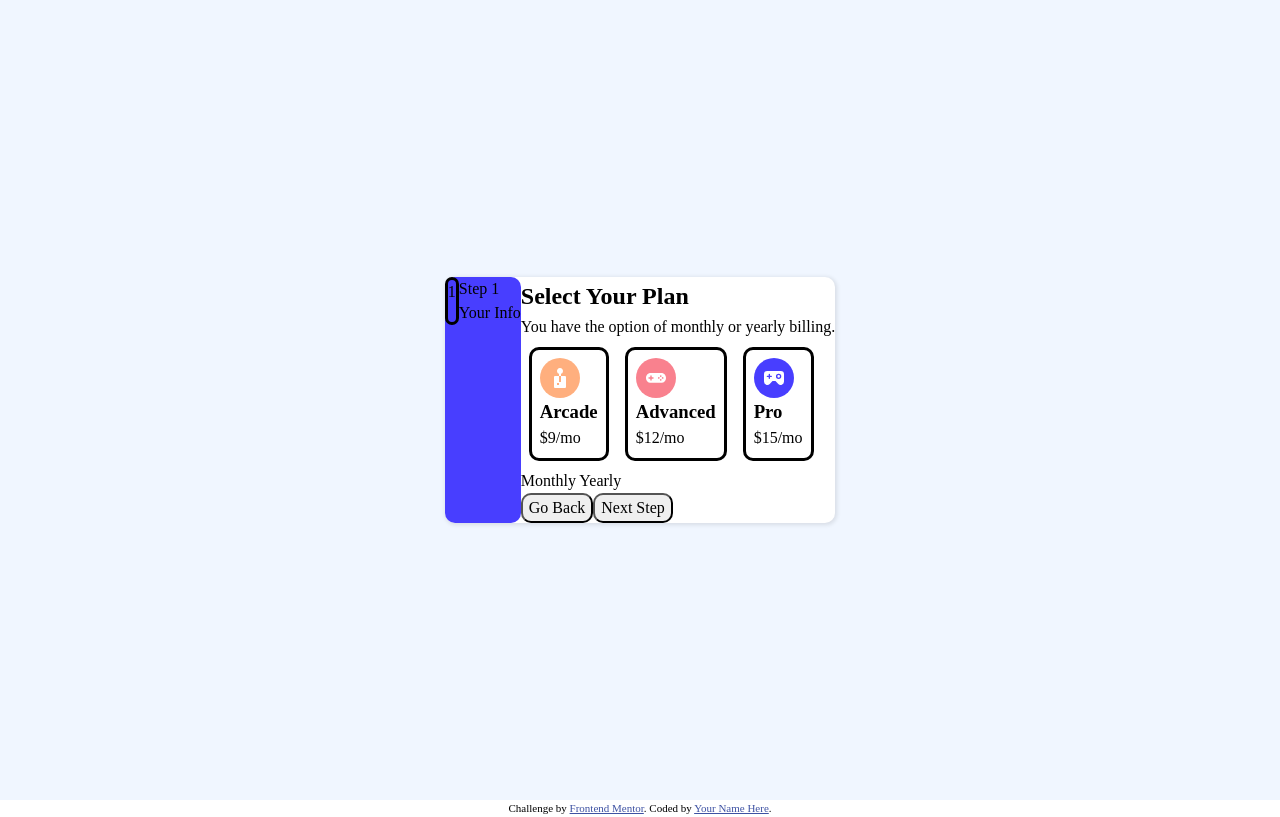
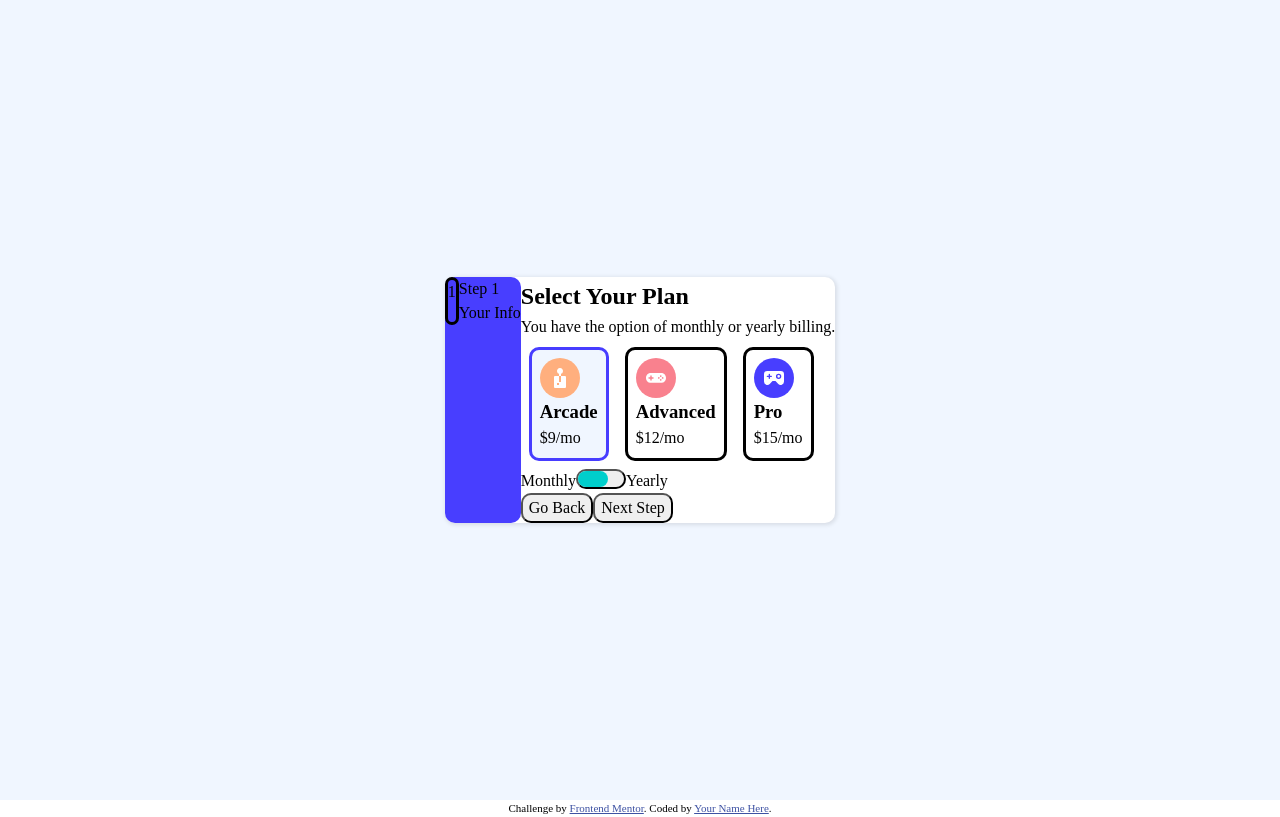
Before and after one commit to msabin/FlowForm, a React (Vite) app in the folder signup-flow/: page / in a window 1280 px wide. Both pictures are taken after typing "Sample", "name@example.com", "5551234" into the empty fields and a click on the input "Next Step". Built offline with nearby package versions, Linux system fonts and the light colour scheme.

Commit message:
Did a lot with Select Your Plan page.  Added radio button functionality but I think it's not accessible because the radio buttons are hidden.  Made the toggle button and am recording state and passing state to the components now.

```diff
--- a/signup-flow/src/components/FlowForm.jsx
+++ b/signup-flow/src/components/FlowForm.jsx
@@ -9,36 +9,53 @@ import { ProgressPanel } from "./ProgressPanel";
 
 
 
+export function FlowForm() {
+  const [currPage, setCurrPage] = useState(0);
+  const [userData, setUserData] = useState(
+    {
+      name: "",
+      email: "",
+      phone: "",
+      plan: 0,
+      monthly: true
+    }
+  );
 
 
-export function FlowForm() {
-  const [currPage, setCurrPage] = useState(0);
-  const [userData, setUserData] = useState({});
-
+  const handleUpdateUserData = (newUserData) => {
+    setUserData({ ...userData, ...newUserData });
+  }
 
   const handleGoBack = () => {
     setCurrPage(currPage-1);
   }
-  const handleUpdateUserData = (newUserData) => {
-    setUserData({ ...userData, ...newUserData });
+  const handleNextStep = (newUserData) => {
+    handleUpdateUserData(newUserData)
     setCurrPage(currPage+1);
   }
 
   const pages = [
     <PersonalInfo
+      userData={userData}
       onGoBack={handleGoBack}
-      onUpdateUserData={handleUpdateUserData}
+      onNextStep={handleNextStep}
     />,
     <SelectPlan
+      userData={userData}
       onGoBack={handleGoBack}
+      onNextStep={handleNextStep}
       onUpdateUserData={handleUpdateUserData}
     />,
     <AddOns
+      userData={userData}
       onGoBack={handleGoBack}
+      onNextStep={handleNextStep}
       onUpdateUserData={handleUpdateUserData}
     />,
     <Finishing
+      userData={userData}
       onGoBack={handleGoBack}
+      onNextStep={handleNextStep}
       onUpdateUserData={handleUpdateUserData}
     />,
     <ThankYou/>
--- a/signup-flow/src/components/pages/AddOns.jsx
+++ b/signup-flow/src/components/pages/AddOns.jsx
@@ -1,8 +1,35 @@
 
 
-export function AddOns() {
+export function AddOns({ onGoBack, onUpdateUserData }) {
 
   return(
-    <div>Add Ons</div>
+    <div>
+      <h2>Pick add-ons</h2>
+      <p>Add-ons help enhance your gaming experience.</p>
+
+      {/* Online service
+      Access to multiplayer games
+      +$1/mo
+
+      Larger storage
+      Extra 1TB of cloud save
+      +$2/mo
+
+      Customizable Profile
+      Custom theme on your profile
+      +$2/mo */}
+
+      <button
+        onClick={()=>onGoBack()}
+      >
+        Go Back
+      </button>
+
+      <button
+        onClick={()=>onUpdateUserData({})}
+      >
+        Next Step
+      </button>
+    </div>
   )
 };
--- a/signup-flow/src/components/pages/PersonalInfo.jsx
+++ b/signup-flow/src/components/pages/PersonalInfo.jsx
@@ -1,75 +1,72 @@
-import '../../styles/components/PersonalInfo.scss';
-import { useState } from 'react';
+import "../../styles/components/PersonalInfo.scss";
+import { useState } from "react";
 
-export function PersonalInfo({onUpdateUserData}) {
-
+export function PersonalInfo({ userData, onNextStep }) {
   const [nameClicked, setNameClicked] = useState(false);
   const [emailClicked, setEmailClicked] = useState(false);
   const [phoneClicked, setPhoneClicked] = useState(false);
-
-
-
 
   const handleSubmit = (e) => {
     e.preventDefault();
 
     const formData = new FormData(e.target);
     const userData = Object.fromEntries(formData.entries());
-    onUpdateUserData(userData);
-  }
+    onNextStep(userData);
+  };
 
-  return(
+  return (
     <div id="personal-info">
       <h2>Personal Info</h2>
       <p>Please provide your name, email address, and phone number.</p>
 
       <form onSubmit={handleSubmit}>
-        <div className='form-input'>
+        <div className="form-input">
           <label htmlFor="name">Name</label>
           <input
-            className={nameClicked ? 'not-filled' : ""}
+            className={nameClicked ? "not-filled" : ""}
             type="text"
             name="name"
             id="name"
             placeholder={"e.g. Stephen King"}
-            autoComplete='name'
-            onClick={()=>setNameClicked(true)}
-            required
-         />
+            defaultValue={userData.name}
+            autoComplete="name"
+            onClick={() => setNameClicked(true)}
+            //required
+          />
         </div>
 
-        <div className='form-input'>
+        <div className="form-input">
           <label htmlFor="email">Email Address</label>
           <input
-            className={emailClicked ? 'not-filled' : ""}
+            className={emailClicked ? "not-filled" : ""}
             type="email"
             name="email"
             id="email"
             placeholder="e.g. stephenking@lorem.com"
-            autoComplete='email'
-            onClick={()=>setEmailClicked(true)}
-            required
+            defaultValue={userData.email}
+            autoComplete="email"
+            onClick={() => setEmailClicked(true)}
+            //required
           />
         </div>
 
-        <div className='form-input'>
+        <div className="form-input">
           <label htmlFor="phone">Phone Number</label>
           <input
-            className={phoneClicked ? 'not-filled' : ""}
+            className={phoneClicked ? "not-filled" : ""}
             type="tel"
             name="phone"
             id="phone"
             placeholder="e.g. +1 234 567 890"
-            autoComplete='tel'
-            onClick={()=>setPhoneClicked(true)}
-            required
+            defaultValue={userData.phone}
+            autoComplete="tel"
+            onClick={() => setPhoneClicked(true)}
+            //required
           />
         </div>
 
-        <input type="submit" value="Next Step"/>
-
+        <input type="submit" value="Next Step" />
       </form>
-
     </div>
-  )
-};
+  );
+}
--- a/signup-flow/src/components/pages/SelectPlan.jsx
+++ b/signup-flow/src/components/pages/SelectPlan.jsx
@@ -1,53 +1,49 @@
-import '../../styles/components/selectplan.scss';
-import arcadeSVG from '/src/assets/images/icon-arcade.svg';
-import advancedSVG from '/src/assets/images/icon-advanced.svg';
-import proSVG from '/src/assets/images/icon-pro.svg';
+import "../../styles/components/selectplan.scss";
+import { planOptions } from "../../utils/constants";
 
-export function SelectPlan({ onGoBack, onUpdateUserData }) {
+export function SelectPlan({ userData, onGoBack, onNextStep, onUpdateUserData }) {
 
-  return(
+  const handleToggle = (e) => {
+    let pressed = e.target.getAttribute("aria-pressed") === "true";
+    e.target.setAttribute("aria-pressed", !pressed);
+    onUpdateUserData({monthly: !userData.monthly})
+  };
+
+  return (
     <div>
       <h2>Select Your Plan</h2>
 
-
       <p>You have the option of monthly or yearly billing.</p>
 
-      <div id='plans'>
-        <div className="plan-option">
-          <img src={arcadeSVG}/>
-          <h3>Arcade</h3>
-          $9/mo
-        </div>
-
-        <div className="plan-option">
-          <img src={advancedSVG}/>
-          <h3>Advanced</h3>
-          $12/mo
-        </div>
-
-
-        <div className="plan-option">
-          <img src={proSVG}/>
-          <h3>Pro</h3>
-          $15/mo
-        </div>
+      <div id="plans">
+        {planOptions.map((plan, i) =>
+          <label className="plan-option" key={i}>
+            <input
+              type="radio"
+              name="plan-option"
+              onClick={()=>onUpdateUserData({plan: i})}
+              defaultChecked={userData.plan === i}
+            />
+            <img src={plan.picture} />
+            <h3>{plan.name}</h3>${plan.price}/mo
+          </label>
+        )}
       </div>
 
-      <div>Monthly Yearly </div>
+      <div>
+        Monthly
+        <button
+          type="button"
+          className="toggle"
+          aria-pressed={userData.monthly}
+          onClick={handleToggle}
+        />
+        Yearly
+      </div>
 
+      <button onClick={() => onGoBack()}>Go Back</button>
 
-
-      <button
-        onClick={()=>onGoBack()}
-      >
-        Go Back
-      </button>
-
-      <button
-        onClick={()=>onUpdateUserData({})}
-      >
-        Next Step
-      </button>
+      <button onClick={() => onNextStep({})}>Next Step</button>
     </div>
-  )
-};
+  );
+}
--- a/signup-flow/src/styles/components/PersonalInfo.scss
+++ b/signup-flow/src/styles/components/PersonalInfo.scss
@@ -5,11 +5,13 @@ h2 {
 
 .form-input {
   margin: 15px 0;
+
+  label, input {
+    display: block;
+  }
 }
 
-.form-input label, input {
-  display: block;
-}
+
 
 input.not-filled {
   border-color: red;
--- /dev/null
+++ b/signup-flow/src/styles/components/_toggle.scss
@@ -0,0 +1,26 @@
+
+
+.toggle {
+  width: 50px;
+  height: 20px;
+  position: relative;
+}
+
+.toggle::before {
+  position: absolute;
+  left: 0;
+  top: 0;
+
+  background-color: hsl(179.08deg 100% 40.55%);
+  padding: 8px 15px;
+  content: "";
+  border-radius: 1.5rem;
+  -webkit-transition: 0.4s;
+  transition: 0.4s;
+}
+
+.toggle[aria-pressed="false"]::before {
+  -webkit-transform: translateX(20px);
+  -ms-transform: translateX(20px);
+  transform: translateX(20px);
+}
--- a/signup-flow/src/styles/components/selectplan.scss
+++ b/signup-flow/src/styles/components/selectplan.scss
@@ -1,3 +1,6 @@
+@use 'src/styles/utils/variables';
+@use 'src/styles/components/toggle';
+
 #plans {
   display: flex;
 }
@@ -9,3 +12,19 @@
   padding: .5rem;
   margin: .5rem;
 }
+
+label.plan-option {
+  > input{
+    visibility: hidden;
+    position: absolute;
+  }
+
+  &:has(input:checked){
+    background-color: variables.$magnolia;
+    border-color: variables.$purplish-blue;
+  }
+
+  &:hover {
+    border-color: variables.$purplish-blue;
+  }
+}
--- /dev/null
+++ b/signup-flow/src/utils/constants.js
@@ -0,0 +1,10 @@
+import arcadeSVG from '/src/assets/images/icon-arcade.svg';
+import advancedSVG from '/src/assets/images/icon-advanced.svg';
+import proSVG from '/src/assets/images/icon-pro.svg';
+
+
+export const planOptions = [
+  {name: "Arcade", price: "9", picture: arcadeSVG},
+  {name: "Advanced", price: "12", picture: advancedSVG},
+  {name: "Pro", price: "15", picture: proSVG}
+]
```
